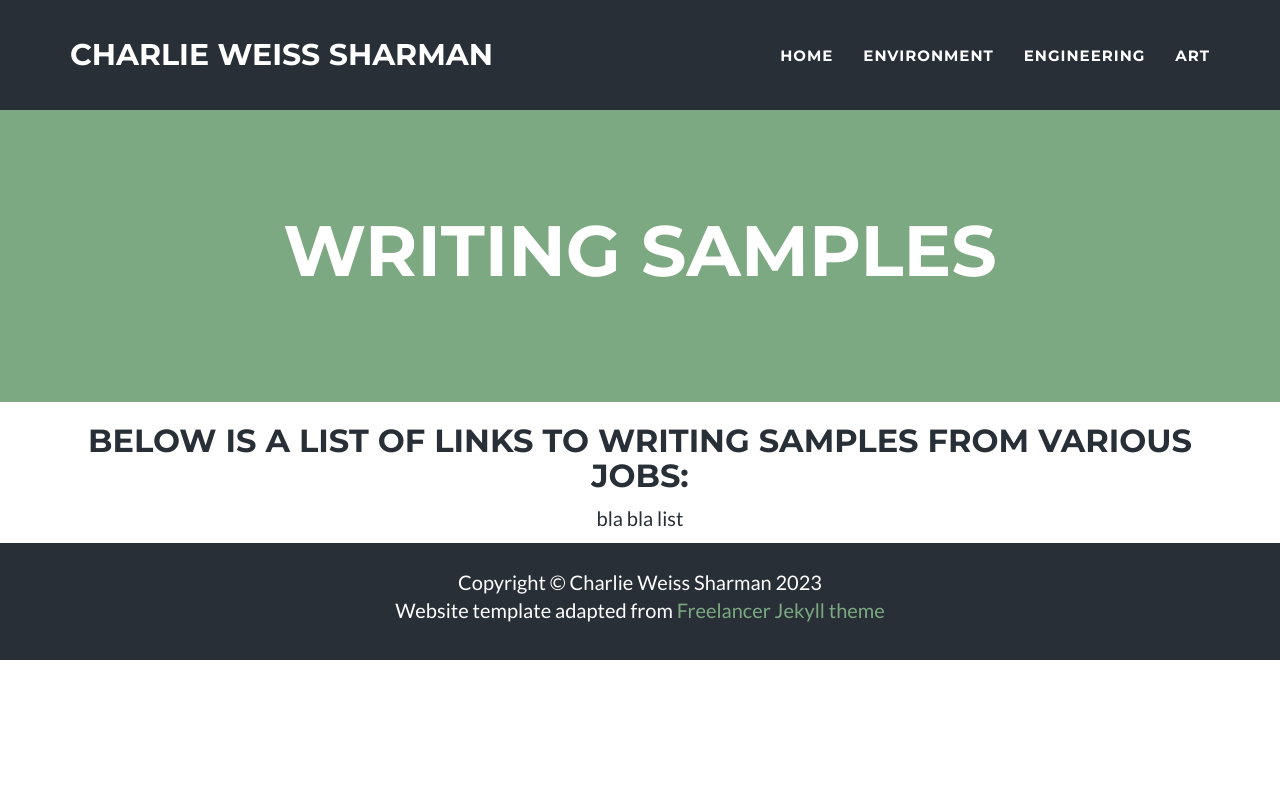
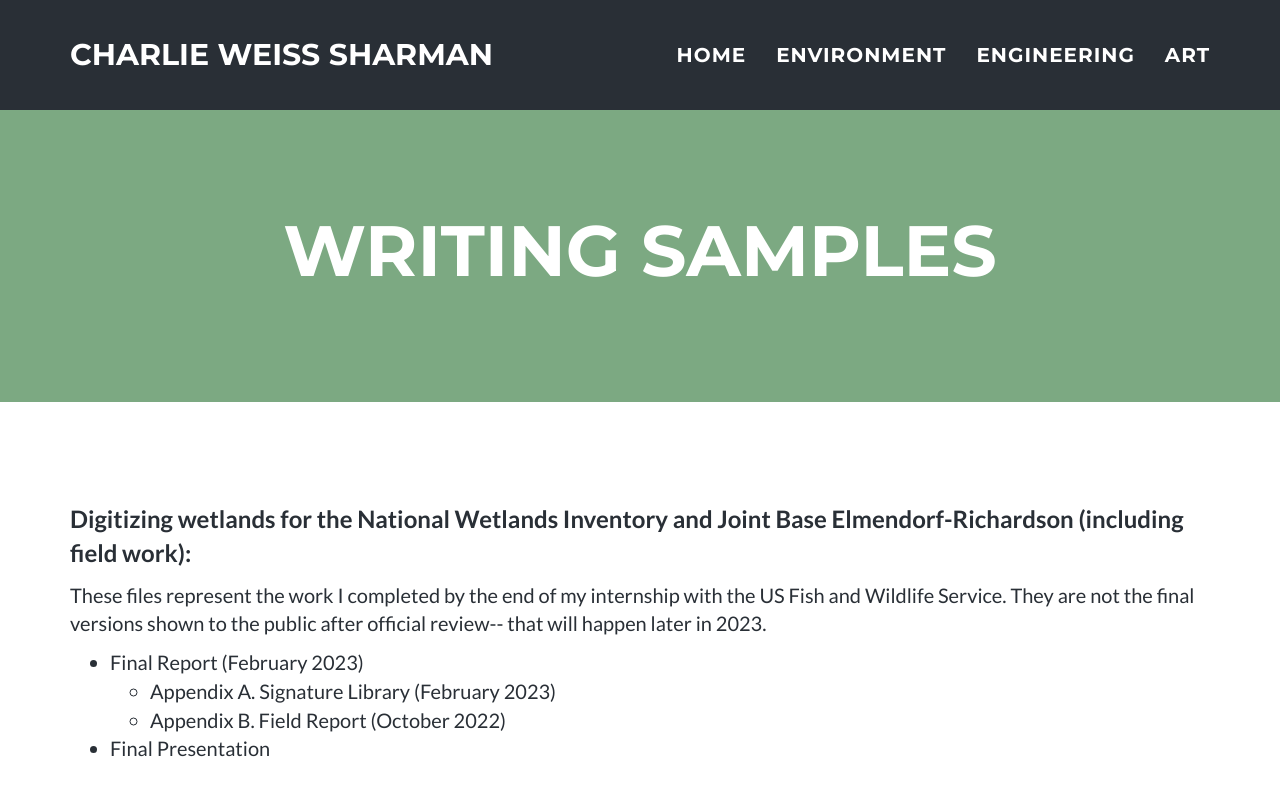
Before and after one commit to charlievweiss/charlievweiss.github.io, a Jekyll site: the page built from _posts/2023-04-07-writing-samples.md, in a window 1280 px wide. Shown: the top 796 px of the page. Built offline with Jekyll 4.4.1, drawn with Linux system fonts in a browser that asks for light colours.

Commit message:
editing writing samples page

```diff
--- a/_includes/css/main.css
+++ b/_includes/css/main.css
@@ -9,6 +9,10 @@
 }
 
 p {
+    font-size: 20px;
+}
+
+ul {
     font-size: 20px;
 }
 
@@ -506,7 +510,7 @@
     1.5px -1.5px 0 #424242,
     -1.5px 1.5px 0 #424242,
     1.5px 1.5px 0 #424242;
-    font-size: 2em;
+    font-size: 1.5em;
     text-transform: uppercase;
     text-align: center;
 }
--- a/_layouts/project.html
+++ b/_layouts/project.html
@@ -6,6 +6,7 @@
   {% include nav_test.html %}
   {% include header_project.html %}
   <!-- Project Page Content -->
+  <section>
   <div class="container">
     <div class="row">
       {% if post.img %}
@@ -15,11 +16,10 @@
       </div>
       {% endif %}
     </div>
-      <div class="row text-center">
     {{content}}
   </div>
-    </div>
-  {% include footer.html %}
+  </section>
+  <!-- TODO fix floating footer. Removed for now. -->
   {% include modals.html %}
   {% include js.html %}
 </body>
--- a/_posts/2023-02-23-nwi-training-video.markdown
+++ b/_posts/2023-02-23-nwi-training-video.markdown
@@ -7,6 +7,6 @@
 project-date: February 2023
 org: USFWS, Student Conservation Association
 category: [ home, environment ]
-description: This is a short training video on digitizing wetlands in ArcGIS Pro, made for the National Wetlands Inventory. I adapted it from a portion of my final presentation to USFWS and US Air Force stakeholders about mapping the wetlands on Joint-Base Elmendorf Richardson after a request from the audience. <a href="materials/NWI_digitizing_training_video_20230223.mp4">Watch it here!</a>
+description: This is a short training video on digitizing wetlands in ArcGIS Pro, made for the National Wetlands Inventory. I adapted it from a portion of my final presentation to USFWS and US Air Force stakeholders about mapping the wetlands on Joint-Base Elmendorf Richardson after a request from the audience. <a href="https://youtu.be/t6kJVG53Ym0">Watch it here!</a>
 ready: true
 ---
--- a/_posts/2023-04-07-writing-samples.md
+++ b/_posts/2023-04-07-writing-samples.md
@@ -8,13 +8,20 @@
 org:
 categories: [ home ]
 description:
-ready: true
+ready: false
 loc: false
-more: true
+more: false
 ---
 
-<h2>Below is a list of links to writing samples from various jobs:</h2>
-
+<p><b><big>Digitizing wetlands for the National Wetlands Inventory and Joint Base Elmendorf-Richardson (including field work):</big></b></p>
+<p>These files represent the work I completed by the end of my internship with the US Fish and Wildlife Service. They are not the final versions shown to the public after official review-- that will happen later in 2023.</p>
 <p>
-bla bla list
+    <ul>
+        <li>Final Report (February 2023)</li>
+        <ul>
+        <li>Appendix A. Signature Library (February 2023)</li>
+        <li>Appendix B. Field Report (October 2022)</li>
+        </ul>
+        <li>Final Presentation</li>
+    </ul>
 </p>
```
Lines whose indentation alone changed are shown as unchanged.
